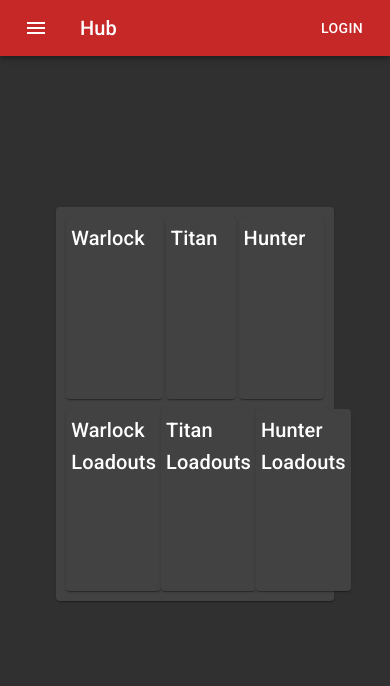
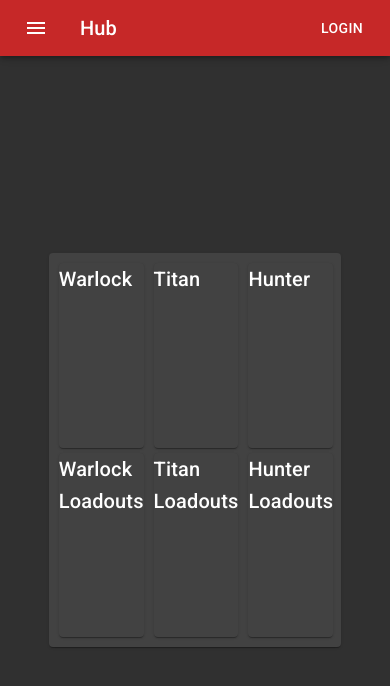
Before and after one commit to GummyEater/gManagerProj, a React (Create React App) app: page / in a window 390 px wide. Shown: the top 686 px of the page. Built offline with nearby package versions, Linux system fonts and the light colour scheme; no server answers.

Commit message:
Fixed scaling issues.

```diff
--- a/src/App.css
+++ b/src/App.css
@@ -1,18 +1,16 @@
+#appcontent {
+  top: 56px;
+  height: calc(100% - 28px);
+}
 @media screen and (min-width: 0px) and (orientation: landscape) {
   #appcontent {
     top: 48px;
-    height: calc(calc(100vh - 48px) - 20px);
+    height: calc(100% - 48px);
   }
 }
 @media screen and (min-width: 600px) {
   #appcontent {
     top: 64px;
-    height: calc(100vh - 64px);
+    height: calc(100% - 64px);
   }
 }
-@media screen and (max-height: 600px) {
-  #appcontent {
-    top: 56px;
-    height: calc(100vh - 56px);
-  }
-}
--- a/src/App.js
+++ b/src/App.js
@@ -9,7 +9,6 @@
 
 const styles = (theme) => ({
   draweropen: {
-    padding: "10px",
     position: "fixed",
     width: "calc(100% - 240px)",
     left: "240px",
@@ -19,7 +18,6 @@
     }),
   },
   drawerclosed: {
-    padding: "10px",
     position: "fixed",
     width: "100%",
     left: "0px",
--- /dev/null
+++ b/src/components/character/CharacterComp.js
@@ -0,0 +1,52 @@
+import { Route, Switch, withRouter } from "react-router-dom";
+import { withStyles, withTheme } from "@material-ui/core/styles";
+import { Component } from "react";
+import firebase from "firebase";
+import Paper from "@material-ui/core/Paper";
+import Typography from "@material-ui/core/Typography";
+
+const styles = (theme) => ({
+  papercharacter: {
+    padding: "5px",
+    height: "100%",
+    flexGrow: 1,
+  },
+  upper: {
+    height: "calc(50% - 2.5px)",
+  },
+  lower: {
+    marginTop: "5px",
+    height: "calc(50% - 2.5px)",
+  },
+});
+
+class CharacterComp extends Component {
+  constructor(props) {
+    super(props);
+
+    this.state = {
+      charTypeProper: "Unknown",
+    };
+  }
+
+  render() {
+    const classes = this.props.classes;
+    let { charType } = this.props;
+
+    return (
+      <div className={classes.papercharacter}>
+        <Paper className={classes.upper}>
+          <Typography variant="h6" component="h6" gutterBottom>
+            {charType === undefined ? "Unknown" : (charType.charAt(0).toUpperCase() + charType.slice(1))}
+          </Typography>
+        </Paper>
+        <Paper className={classes.lower}>
+          <Typography variant="h6" component="h6" gutterBottom>
+          {charType === undefined ? "Unknown" : (charType.charAt(0).toUpperCase() + charType.slice(1))} Loadouts
+          </Typography>
+        </Paper>
+      </div>
+    );
+  }
+}
+export default withTheme(withStyles(styles)(CharacterComp));
--- a/src/components/logmenu/Logmenu.css
+++ b/src/components/logmenu/Logmenu.css
@@ -1,12 +1,11 @@
+#logmenucontent {
+  top: 56px;
+  height: calc(100vh - 56px);
+}
 @media screen and (min-width: 0px) and (orientation: landscape) {
   #logmenucontent {
     top: 48px;
     height: calc(100vh - 48px);
-  }
-  #logmenurealmenu {
-    left: 25%;
-    top: calc(25vh - 12px);
-    height: calc(50vh - 24px);
   }
 }
 @media screen and (min-width: 600px) {
@@ -14,20 +13,4 @@
     top: 64px;
     height: calc(100vh - 64px);
   }
-  #logmenurealmenu {
-    left: 25%;
-    top: calc(25vh - 16px);
-    height: calc(50vh - 32px);
-  }
 }
-@media screen and (max-height: 600px) {
-  #logmenucontent {
-    top: 56px;
-    height: calc(100vh - 56px);
-  }
-  #logmenurealmenu {
-    left: 25%;
-    top: calc(25vh - 14px);
-    height: calc(50vh - 28px);
-  }
-}
--- a/src/components/logmenu/Logmenu.js
+++ b/src/components/logmenu/Logmenu.js
@@ -30,7 +30,10 @@
   },
   realmenu: {
     position: "absolute",
-    width: "50%",
+    width: "85%",
+    left: "7.5%",
+    height: "85%",
+    top: "7.5%",
   },
   bottomnav: {
     width: "100%",
--- a/src/views/hub/HubView.css
+++ b/src/views/hub/HubView.css
@@ -1,27 +1,25 @@
+#hubview {
+  height: calc(100vh - 56px);
+}
+#papercharacters {
+  top: calc(25vh - 14px);
+  height: 50%;
+}
 @media screen and (min-width: 0px) and (orientation: landscape) {
   #hubview {
-    height: calc(calc(100vh - 48px) - 20px);
+    height: calc(100vh - 48px);
   }
   #papercharacters {
-    top: calc(25vh - 12px);
-    height: calc(50vh - 24px);
+    top: 25%;
+    height: 50%;
   }
 }
 @media screen and (min-width: 600px) {
   #hubview {
-    height: calc(calc(100vh - 64px) - 20px);
+    height: calc(100vh - 64px);
   }
   #papercharacters {
-    top: calc(25vh - 16px);
-    height: calc(50vh - 32px);
+    top: 25%;
+    height: 50%;
   }
 }
-@media screen and (max-width: 600px) {
-  #hubview {
-    height: calc(calc(100vh - 56px) - 20px);
-  }
-  #papercharacters {
-    top: calc(25vh - 14px);
-    height: calc(50vh - 28px);
-  }
-}
--- a/src/views/hub/HubView.js
+++ b/src/views/hub/HubView.js
@@ -5,31 +5,19 @@
 import firebase from "firebase";
 import Paper from "@material-ui/core/Paper";
 import Typography from "@material-ui/core/Typography";
+import CharacterComp from "../../components/character/CharacterComp";
 
 const styles = (theme) => ({
   hubview: {
     position: "absolute",
-    width: "calc(100% - 20px)",
+    width: "100%",
   },
   papercharacters: {
     position: "absolute",
     width: "75%",
     left: "12.5%",
     padding: "5px",
-  },
-  uppercharacters: {
-    display: "flex",
-    height: "50%",
-    padding: "5px",
-  },
-  lowercharacters: {
-    display: "flex",
-    height: "50%",
-    padding: "5px",
-  },
-  papercharacter: {
-    padding: "5px",
-    flexGrow: 1,
+    display: "flex"
   },
   characterdivider: {
     flexGrow: 0.2,
@@ -48,44 +36,11 @@
     return (
       <div className={classes.hubview} id="hubview">
         <Paper className={classes.papercharacters} id="papercharacters">
-          <div className={classes.uppercharacters}>
-            <Paper className={classes.papercharacter}>
-              <Typography variant="h6" component="h6" gutterBottom>
-                Warlock
-              </Typography>
-            </Paper>
-            <div className={classes.characterdivider} />
-            <Paper className={classes.papercharacter}>
-              <Typography variant="h6" component="h6" gutterBottom>
-                Titan
-              </Typography>
-            </Paper>
-            <div className={classes.characterdivider} />
-            <Paper className={classes.papercharacter}>
-              <Typography variant="h6" component="h6" gutterBottom>
-                Hunter
-              </Typography>
-            </Paper>
-          </div>
-          <div className={classes.lowercharacters}>
-            <Paper className={classes.papercharacter}>
-              <Typography variant="h6" component="h6" gutterBottom>
-                Warlock Loadouts
-              </Typography>
-            </Paper>
-            <div className={classes.characterdivider} />
-            <Paper className={classes.papercharacter}>
-              <Typography variant="h6" component="h6" gutterBottom>
-                Titan Loadouts
-              </Typography>
-            </Paper>
-            <div className={classes.characterdivider} />
-            <Paper className={classes.papercharacter}>
-              <Typography variant="h6" component="h6" gutterBottom>
-                Hunter Loadouts
-              </Typography>
-            </Paper>
-          </div>
+          <CharacterComp charType={"warlock"} />
+          <div className={classes.characterdivider} />
+          <CharacterComp charType={"titan"} />
+          <div className={classes.characterdivider} />
+          <CharacterComp charType={"hunter"} />
         </Paper>
       </div>
     );
```
Also changed, not shown: 1 other file (tests, documents, lock files or other folders).
